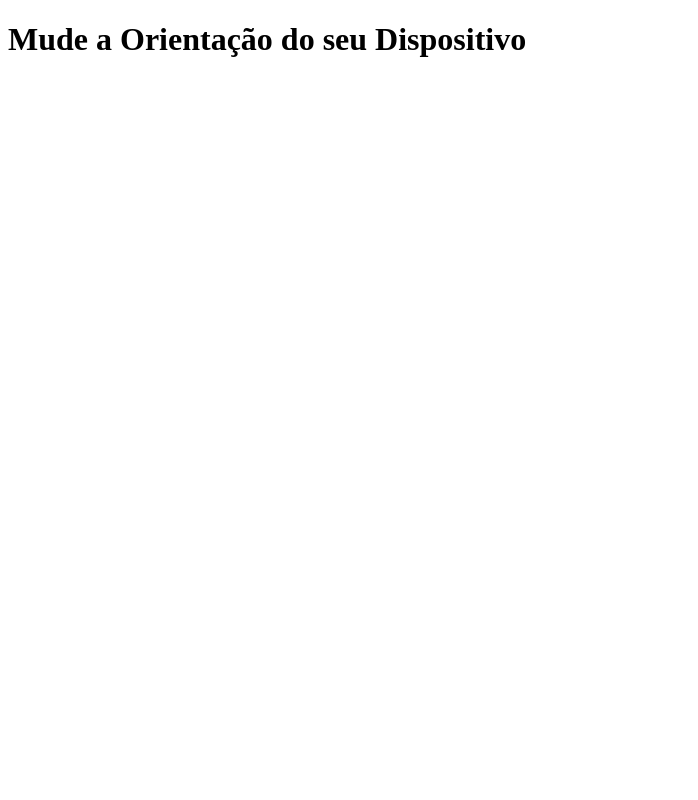
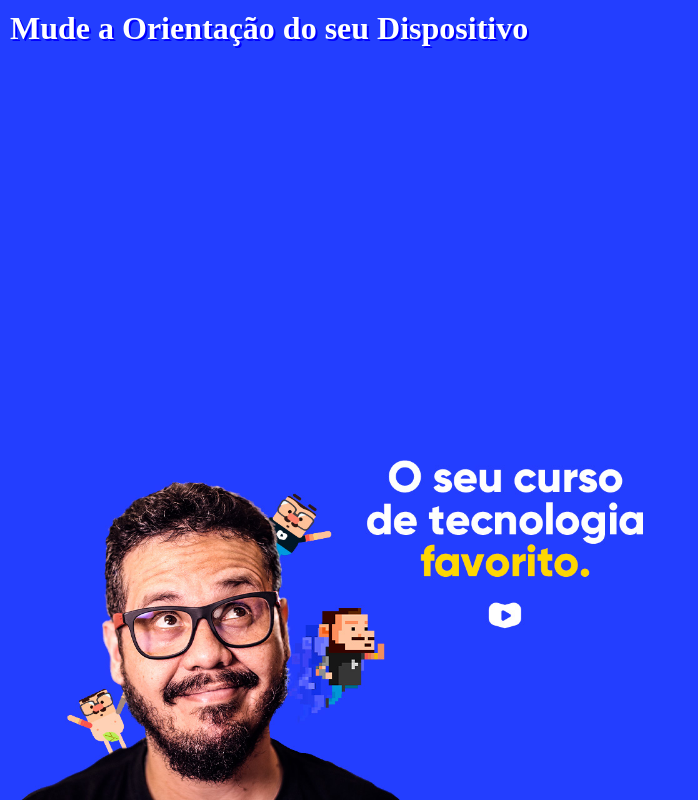
Before and after one commit to fedlferreira/html-css, a plain HTML site: page exercicios/ex 026/mq002/index.html in a window 1280 px wide. Shown: the whole page, without its empty margins (0-698 px from the left). Drawn offline with Linux system fonts and the light colour scheme.

Commit message:
atualização media features

```diff
--- a/exercicios/ex 026/mq002/estilos/paisagem.css
+++ b/exercicios/ex 026/mq002/estilos/paisagem.css
@@ -1,3 +1,8 @@
 @charset "UTF-8";
 
 /* aparelho deitado landscape*/
+
+body {
+    background-image: url(../imagens/cev-landscape.jpg);
+    background-position: left bottom;
+}
--- a/exercicios/ex 026/mq002/estilos/retrato.css
+++ b/exercicios/ex 026/mq002/estilos/retrato.css
@@ -1,3 +1,8 @@
 @charset "UTF-8";
 
 /*aparelho em pé - portrait*/
+
+body {
+    background-image: url(../imagens/cev-portrait.jpg);
+    background-position: left bottom;
+}
--- a/exercicios/ex 026/mq002/estilos/style.css
+++ b/exercicios/ex 026/mq002/estilos/style.css
@@ -1 +1,19 @@
 @charset "UTF-8";
+
+* {
+    margin: 0px;
+    padding: 0px;
+}
+
+html, body{
+    width: 100vh;
+    height: 100vh;
+    background-color: #233eff;
+    background-size: contain;
+    background-repeat: no-repeat;
+}
+h1 {
+    color: white;
+    text-shadow: 2px 2px 0px blue;
+    padding: 10px;
+}
```
